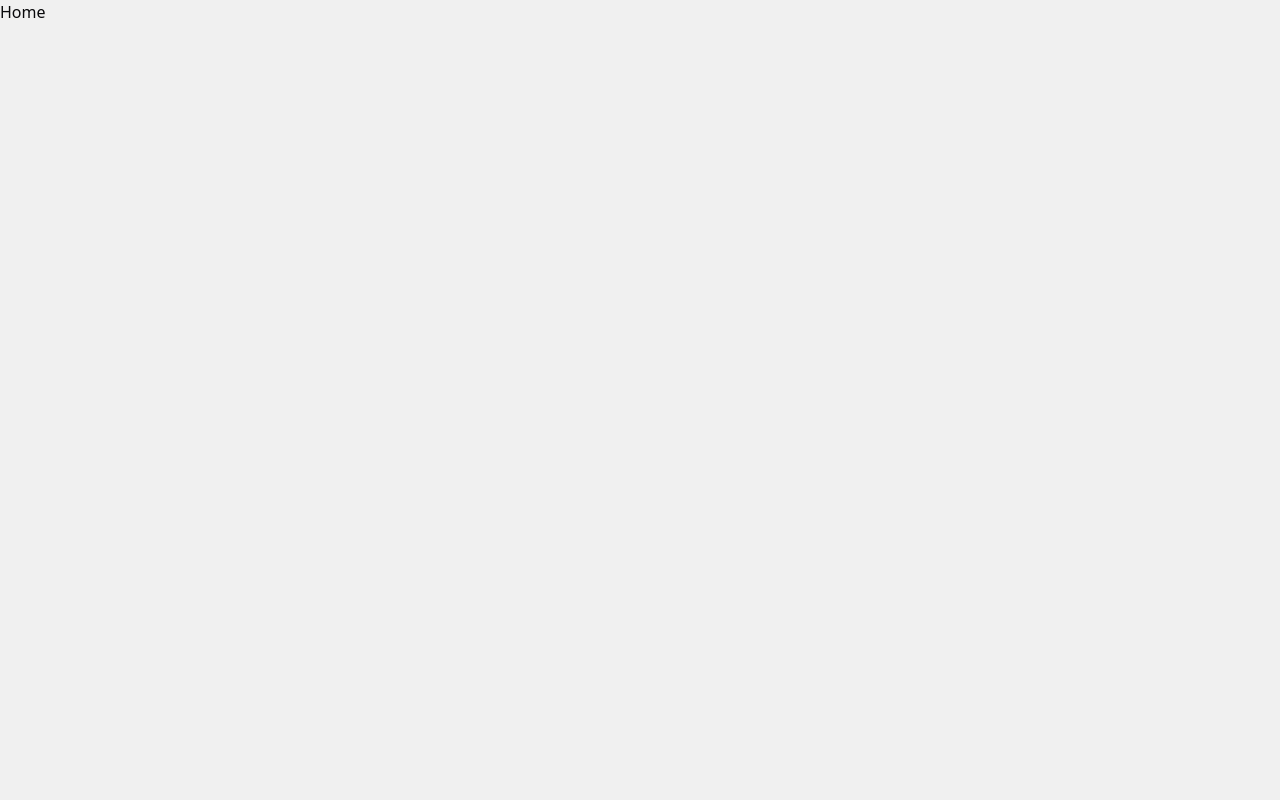
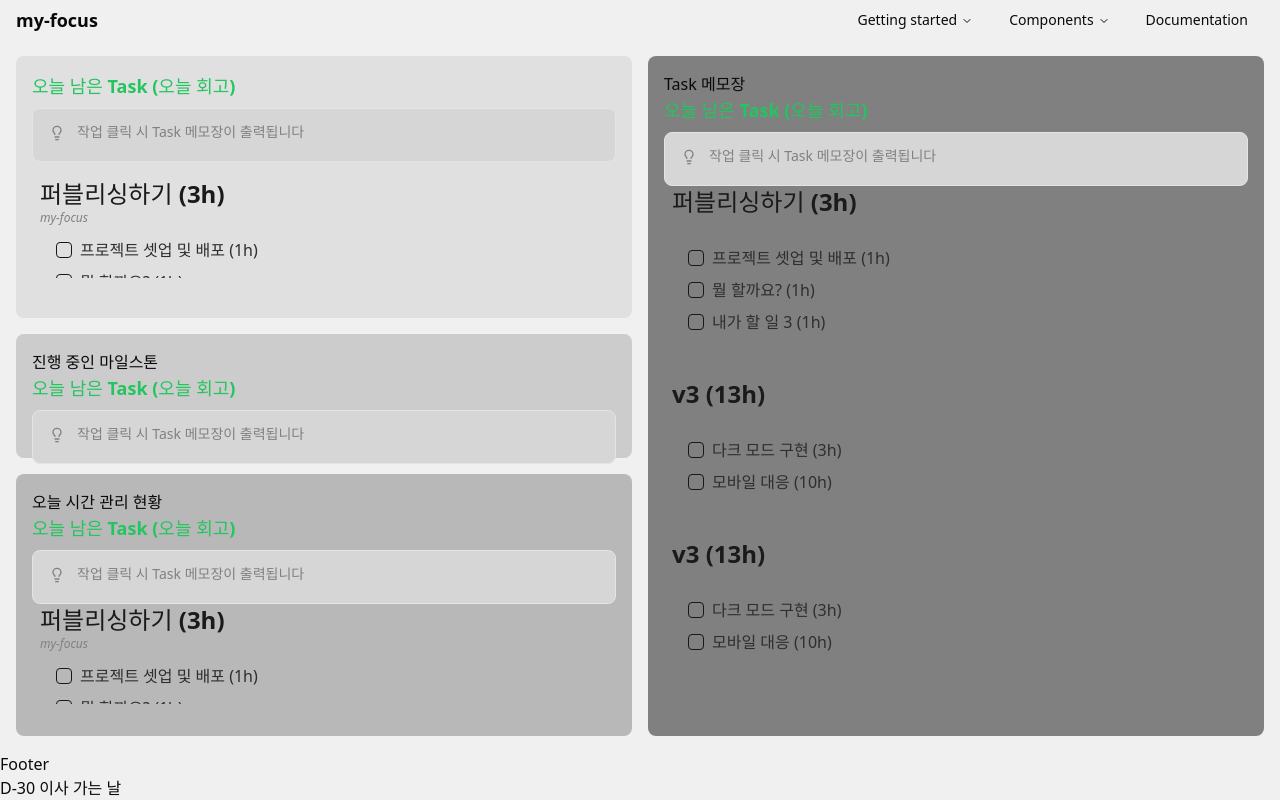
Before and after one commit to seongbin9786/my-focus, a React (Vite) app: page / in a window 1280 px wide. Built offline with nearby package versions, Linux system fonts and the light colour scheme.

Commit message:
Feat: 일단 temp

```diff
--- a/index.html
+++ b/index.html
@@ -3,6 +3,7 @@
   <head>
     <meta charset="UTF-8" />
     <link rel="icon" href="/favicon.png" />
+    <link rel="stylesheet" href="./public/scrollbar.css" />
     <meta name="viewport" content="width=device-width, initial-scale=1.0" />
     <meta content="my-focus" name="title" />
     <meta content="my-focus, devnamu" name="keywords" />
--- /dev/null
+++ b/public/scrollbar.css
@@ -0,0 +1,19 @@
+/* tailwind 때문에 그런 걸까? index.html에서 가져와야 됨 */
+::-webkit-scrollbar {
+  width: 0.625rem;
+}
+
+/* Track */
+::-webkit-scrollbar-track {
+  background: transparent;
+}
+
+/* Handle */
+::-webkit-scrollbar-thumb {
+  background: rgba(255, 255, 255, 0.5);
+}
+
+/* Handle on hover */
+::-webkit-scrollbar-thumb:hover {
+  background: rgba(255, 255, 255, 0.3);
+}
--- a/src/components/Layout/index.tsx
+++ b/src/components/Layout/index.tsx
@@ -1,10 +1,21 @@
 import { Outlet } from "react-router-dom";
+
+import { NavigationTab } from "./nav";
 
 export const Layout = () => {
   return (
-    <div className="bg flex h-screen w-screen flex-row">
-      <div className="w-full bg-layer-1">
+    // overflow-hidden은 Navigation Tab이 화면을 벗어나기 때문임
+    <div className="bg flex h-screen w-screen flex-col overflow-hidden">
+      <div className="flex h-16 items-center justify-between gap-2 bg-layer-1 px-4">
+        <h1 className="cursor-pointer select-none text-lg font-bold">my-focus</h1>
+        <NavigationTab />
+      </div>
+      <div className="w-full max-w-1280pxr grow self-center overflow-auto bg-layer-1">
         <Outlet />
+      </div>
+      <div className="h-16 bg-layer-1">
+        <h2>Footer</h2>
+        <span>D-30 이사 가는 날</span>
       </div>
     </div>
   );
--- /dev/null
+++ b/src/components/Layout/nav.tsx
@@ -0,0 +1,121 @@
+"use client";
+
+import * as React from "react";
+import { Link } from "react-router-dom";
+
+import {
+  NavigationMenu,
+  NavigationMenuContent,
+  NavigationMenuItem,
+  NavigationMenuLink,
+  NavigationMenuList,
+  NavigationMenuTrigger,
+  navigationMenuTriggerStyle,
+} from "@/components/ui/navigation-menu";
+
+import { cn } from "@/lib/utils";
+
+const components: { title: string; href: string; description: string }[] = [
+  {
+    title: "Alert Dialog",
+    href: "/docs/primitives/alert-dialog",
+    description:
+      "A modal dialog that interrupts the user with important content and expects a response.",
+  },
+  {
+    title: "Hover Card",
+    href: "/docs/primitives/hover-card",
+    description: "For sighted users to preview content available behind a link.",
+  },
+  {
+    title: "Progress",
+    href: "/docs/primitives/progress",
+    description:
+      "Displays an indicator showing the completion progress of a task, typically displayed as a progress bar.",
+  },
+  {
+    title: "Scroll-area",
+    href: "/docs/primitives/scroll-area",
+    description: "Visually or semantically separates content.",
+  },
+  {
+    title: "Tabs",
+    href: "/docs/primitives/tabs",
+    description:
+      "A set of layered sections of content—known as tab panels—that are displayed one at a time.",
+  },
+  {
+    title: "Tooltip",
+    href: "/docs/primitives/tooltip",
+    description:
+      "A popup that displays information related to an element when the element receives keyboard focus or the mouse hovers over it.",
+  },
+];
+
+export const NavigationTab = () => {
+  return (
+    <NavigationMenu>
+      <NavigationMenuList>
+        <NavigationMenuItem>
+          <NavigationMenuTrigger>Getting started</NavigationMenuTrigger>
+          <NavigationMenuContent>
+            <ul className="grid gap-3 p-4 md:w-[400px] lg:w-[500px] lg:grid-cols-[.75fr_1fr]">
+              <ListItem href="/docs" title="Introduction">
+                Re-usable components built using Radix UI and Tailwind CSS.
+              </ListItem>
+              <ListItem href="/docs/installation" title="Installation">
+                How to install dependencies and structure your app.
+              </ListItem>
+              <ListItem href="/docs/primitives/typography" title="Typography">
+                Styles for headings, paragraphs, lists...etc
+              </ListItem>
+            </ul>
+          </NavigationMenuContent>
+        </NavigationMenuItem>
+        <NavigationMenuItem>
+          <NavigationMenuTrigger>Components</NavigationMenuTrigger>
+          <NavigationMenuContent>
+            <ul className="grid w-[400px] gap-3 p-4 md:w-[500px] md:grid-cols-2 lg:w-[600px] ">
+              {components.map((component) => (
+                <ListItem key={component.title} title={component.title} href={component.href}>
+                  {component.description}
+                </ListItem>
+              ))}
+            </ul>
+          </NavigationMenuContent>
+        </NavigationMenuItem>
+        <NavigationMenuItem>
+          <Link to="/docs">
+            <NavigationMenuLink className={navigationMenuTriggerStyle()}>
+              Documentation
+            </NavigationMenuLink>
+          </Link>
+        </NavigationMenuItem>
+      </NavigationMenuList>
+    </NavigationMenu>
+  );
+};
+
+const ListItem = React.forwardRef<React.ElementRef<"a">, React.ComponentPropsWithoutRef<"a">>(
+  ({ className, title, children, href = "/", ...props }, ref) => {
+    return (
+      <li>
+        <NavigationMenuLink asChild>
+          <Link
+            ref={ref}
+            className={cn(
+              "block select-none space-y-1 rounded-md p-3 leading-none no-underline outline-none transition-colors hover:bg-accent hover:text-accent-foreground focus:bg-accent focus:text-accent-foreground",
+              className,
+            )}
+            to={href}
+            {...props}
+          >
+            <div className="text-sm font-medium leading-none">{title}</div>
+            <p className="line-clamp-2 text-sm leading-snug text-muted-foreground">{children}</p>
+          </Link>
+        </NavigationMenuLink>
+      </li>
+    );
+  },
+);
+ListItem.displayName = "ListItem";
--- a/src/pages/HomePage.tsx
+++ b/src/pages/HomePage.tsx
@@ -1,3 +1,24 @@
+import { TodayTaskView } from "@/views/TodayTaskView";
+
 export const HomePage = () => {
-  return <div>Home</div>;
+  return (
+    <div className="grid h-full grid-cols-1 lg:grid-cols-2 lg:grid-rows-5 lg:gap-4 lg:p-4">
+      {/* 뭔가 이상한데 배치가 */}
+      <div className="box-border flex flex-col gap-4 bg-layer-3 p-4 lg:row-span-2 lg:rounded-lg">
+        <TodayTaskView />
+      </div>
+      <div className="bg-content-1 p-4 lg:row-span-5 lg:rounded-lg">
+        Task 메모장
+        <TodayTaskView />
+      </div>
+      <div className="bg-layer-5 p-4 lg:row-span-1 lg:rounded-lg">
+        진행 중인 마일스톤
+        <TodayTaskView />
+      </div>
+      <div className="bg-layer-7 p-4 lg:row-span-2 lg:rounded-lg">
+        오늘 시간 관리 현황
+        <TodayTaskView />
+      </div>
+    </div>
+  );
 };
--- /dev/null
+++ b/src/views/TodayTaskView.tsx
@@ -0,0 +1,101 @@
+import { LightbulbIcon } from "lucide-react";
+
+import { Checkbox } from "@/components/ui/checkbox";
+import { Alert, AlertDescription } from "@/components/ui/alert";
+
+const DUMMY_DATA = [
+  {
+    milestoneName: "퍼블리싱하기",
+    projectName: "my-focus",
+    estimated: "3h",
+    tasks: [
+      {
+        id: 1,
+        name: "프로젝트 셋업 및 배포",
+        estimated: "1h",
+      },
+      {
+        id: 2,
+        name: "뭘 할까요?",
+        estimated: "1h",
+      },
+      {
+        id: 3,
+        name: "내가 할 일 3",
+        estimated: "1h",
+      },
+    ],
+  },
+  {
+    milestoneName: "v3",
+    projectName: "데브코스 2차팀 프로젝트",
+    estimated: "13h",
+    tasks: [
+      {
+        id: 1,
+        name: "다크 모드 구현",
+        estimated: "3h",
+      },
+      {
+        id: 2,
+        name: "모바일 대응",
+        estimated: "10h",
+      },
+    ],
+  },
+  {
+    milestoneName: "v3",
+    projectName: "데브코스 2차팀 프로젝트",
+    estimated: "13h",
+    tasks: [
+      {
+        id: 1,
+        name: "다크 모드 구현",
+        estimated: "3h",
+      },
+      {
+        id: 2,
+        name: "모바일 대응",
+        estimated: "10h",
+      },
+    ],
+  },
+];
+
+export const TodayTaskView = () => {
+  return (
+    <>
+      <div className="flex flex-col gap-2">
+        <div className="text-lg font-bold text-green-500">오늘 남은 Task (오늘 회고)</div>
+        <Alert className="bg-layer-4 text-content-1">
+          <LightbulbIcon className="h-4 w-4" color=" hsl(var(--content1))" />
+          <AlertDescription>작업 클릭 시 Task 메모장이 출력됩니다</AlertDescription>
+        </Alert>
+      </div>
+      {/* 모바일에선 전체 스크롤 되게 사용하고 PC에선 View 내에서 스크롤되게 사용. calc는 높이 설정을 수동으로라도 해야돼서 어쩔 수 없이 사용함. */}
+      <ol className="mx-2 box-border flex flex-col gap-8 lg:h-[calc(100%-130px)] lg:overflow-auto">
+        {DUMMY_DATA.map(({ milestoneName, projectName, estimated, tasks }) => (
+          <li key={milestoneName} className="flex flex-col">
+            <div className="text-2xl font-bold text-content-6">
+              {milestoneName} ({estimated})
+            </div>
+            <div className="text-xs italic text-content-1">{projectName}</div>
+            <ol className="flex flex-col gap-4 p-4">
+              {tasks.map(({ id, name, estimated }) => (
+                <li key={name} className="flex items-center gap-2">
+                  <Checkbox id={`checkbox-${milestoneName}-task-${id}`} />
+                  <label
+                    htmlFor={`checkbox-${milestoneName}-task-${id}`}
+                    className="font-medium leading-none text-content-5 peer-disabled:cursor-not-allowed peer-disabled:opacity-70"
+                  >
+                    {name} ({estimated})
+                  </label>
+                </li>
+              ))}
+            </ol>
+          </li>
+        ))}
+      </ol>
+    </>
+  );
+};
```
